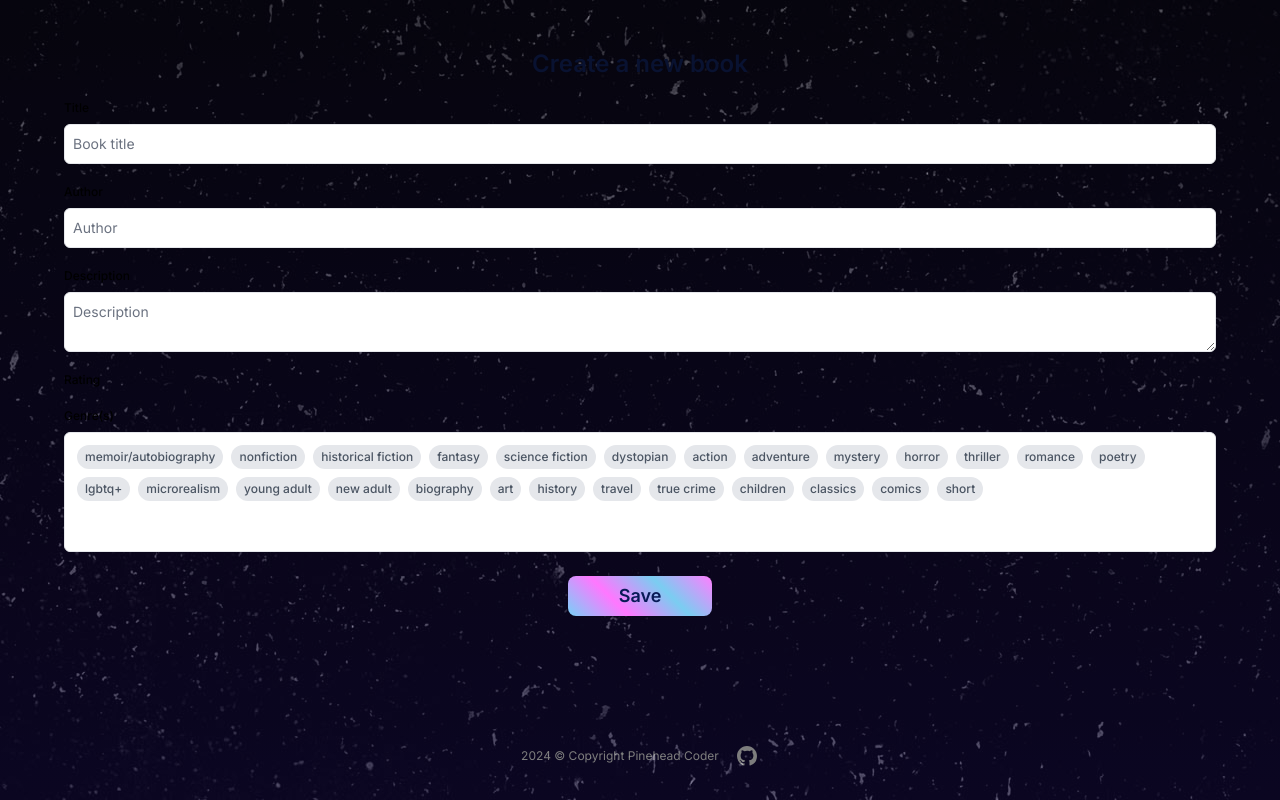
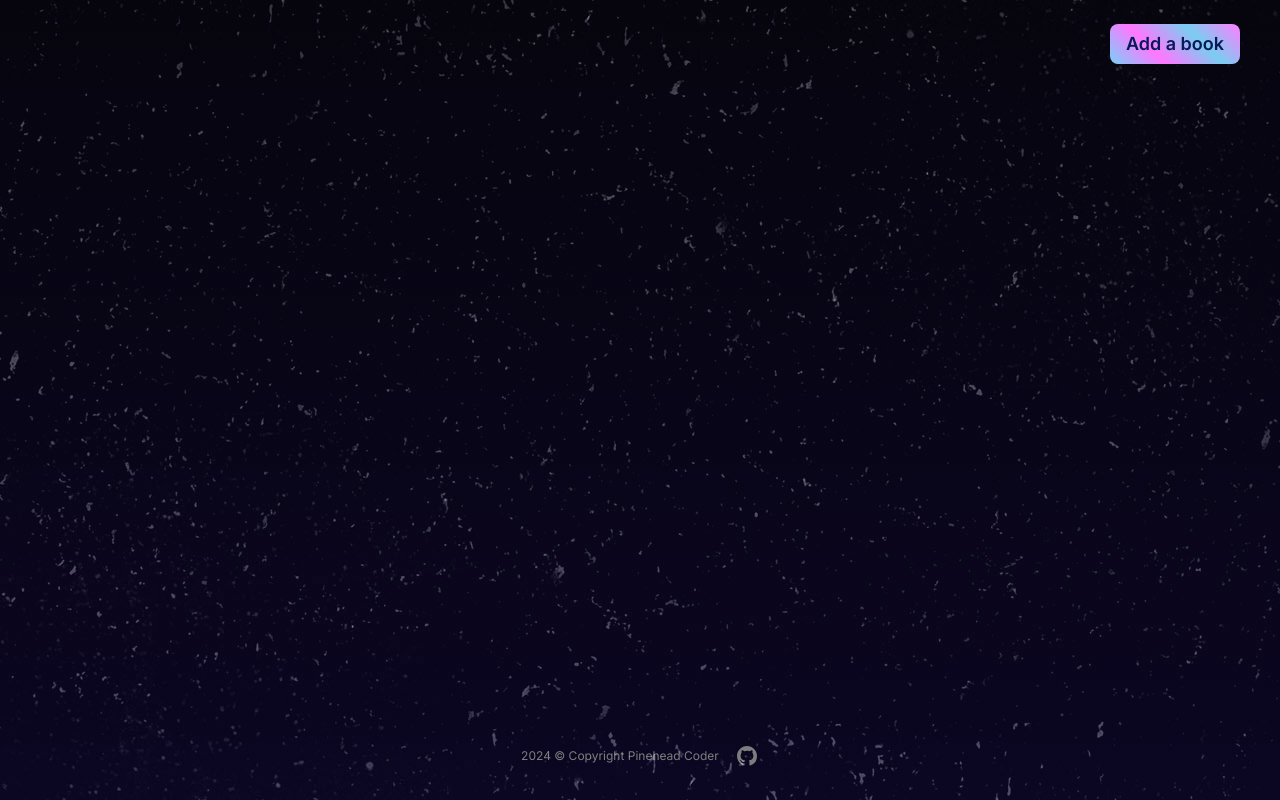
Before and after one commit to agacia1805/book-base, a Next.js app: page /dashboard in a window 1280 px wide. Built offline with nearby package versions, Linux system fonts and the light colour scheme.

Commit message:
(feat) add popover for create book form

```diff
--- a/app/dashboard/page.tsx
+++ b/app/dashboard/page.tsx
@@ -1,9 +1,30 @@
 import CreateBookForm from '@/app/ui/create-book-form';
+import { Button } from '@/app/ui/button';
+import { PlusIcon, XMarkIcon } from '@heroicons/react/24/outline';
 
 export default function Page() {
   return (
-    <main className='flex flex-col p-6'>
-      <CreateBookForm />
+    <main className='flex w-full p-6'>
+      <Button
+        popovertarget='create-book-popover'
+        className='ml-auto text-lg font-semibold'
+      >
+        Add a book
+      </Button>
+      <div
+        id='create-book-popover'
+        popover='manual'
+        className='create-book-popover w-11/12 rounded-lg bg-gray-100 p-2 text-[#091231FF] md:w-4/12'
+      >
+        <button
+          popovertarget='create-book-popover'
+          popovertargetaction='hide'
+          className='ml-auto block rounded-lg p-2 hover:opacity-80 focus-visible:outline focus-visible:outline-1 focus-visible:outline-offset-1 focus-visible:outline-gray-400'
+        >
+          <XMarkIcon className='h-8 w-8 text-[#091231FF]' />
+        </button>
+        <CreateBookForm />
+      </div>
     </main>
   );
 }
```
